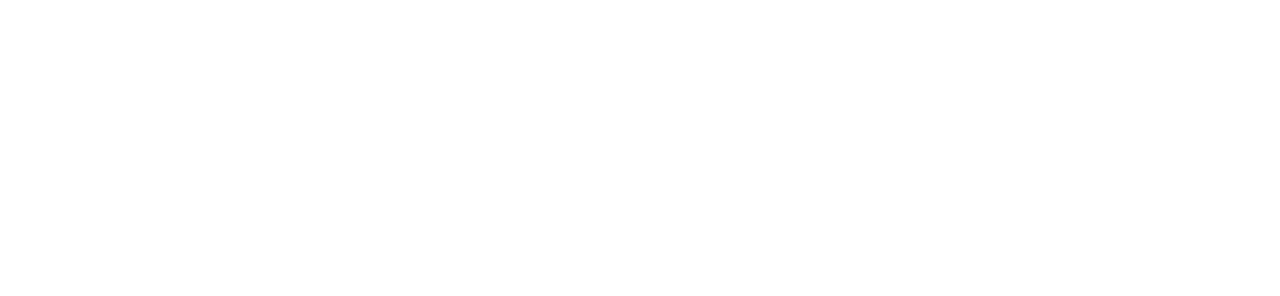
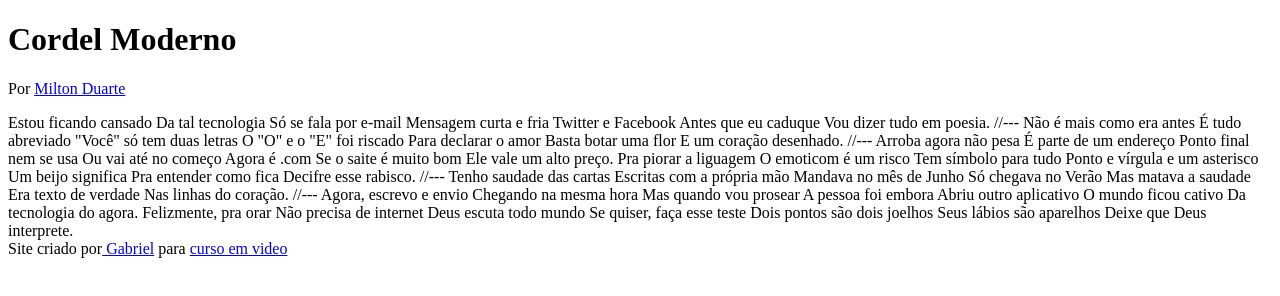
Before and after one commit to gabrielhilarino/projeto_cordel23, a plain HTML site: page index.html in a window 1280 px wide. Drawn offline with Linux system fonts and the light colour scheme.

Commit message:
atualizei

```diff
--- a/index.html
+++ b/index.html
@@ -1,5 +1,5 @@
 <!DOCTYPE html>
-<html lang="en">
+<html lang="Pt-br">
 <head>
     <meta charset="UTF-8">
     <meta http-equiv="X-UA-Compatible" content="IE=edge">
@@ -8,5 +8,76 @@
 </head>
 <body>
 
+    <header>
+        <h1>Cordel Moderno</h1>
+        <p>Por <a href="https://www.recantodasletras.com.br/poesias/3186743" target="_blank">Milton Duarte</a></p>
+    </header>
+
+    Estou ficando cansado
+    Da tal tecnologia
+    Só se fala por e-mail
+    Mensagem curta e fria
+    Twitter e Facebook
+    Antes que eu caduque
+    Vou dizer tudo em poesia.
+
+    //---
+
+    Não é mais como era antes
+    É tudo abreviado
+    "Você" só tem duas letras
+    O "O" e o "E" foi riscado
+    Para declarar o amor
+    Basta botar uma flor
+    E um coração desenhado.
+
+    //---
+
+    Arroba agora não pesa
+    É parte de um endereço
+    Ponto final nem se usa
+    Ou vai até no começo
+    Agora é .com
+    Se o saite é muito bom
+    Ele vale um alto preço.
+
+    Pra piorar a liguagem
+    O emoticom é um risco
+    Tem símbolo para tudo
+    Ponto e vírgula e um asterisco
+    Um beijo significa
+    Pra entender como fica
+    Decifre esse rabisco.
+
+    //---
+
+    Tenho saudade das cartas
+    Escritas com a própria mão
+    Mandava no mês de Junho
+    Só chegava no Verão
+    Mas matava a saudade
+    Era texto de verdade
+    Nas linhas do coração.
+
+    //---
+
+    Agora, escrevo e envio
+    Chegando na mesma hora
+    Mas quando vou prosear
+    A pessoa foi embora
+    Abriu outro aplicativo
+    O mundo ficou cativo
+    Da tecnologia do agora.
+
+    Felizmente, pra orar
+    Não precisa de internet
+    Deus escuta todo mundo
+    Se quiser, faça esse teste
+    Dois pontos são dois joelhos
+    Seus lábios são aparelhos
+    Deixe que Deus interprete.
+
+    <footer>Site criado por<a href="https://github.com/gabrielhilarino" target="_blank"> Gabriel</a> para <a href="https://cursoemvideo.com" target="_blank">curso em video</a></footer>
+
 </body>
 </html>
```
Also changed, not shown: cordel-moderno.txt (added), imagens/background001.jpg (added), imagens/background002.jpg (added).
